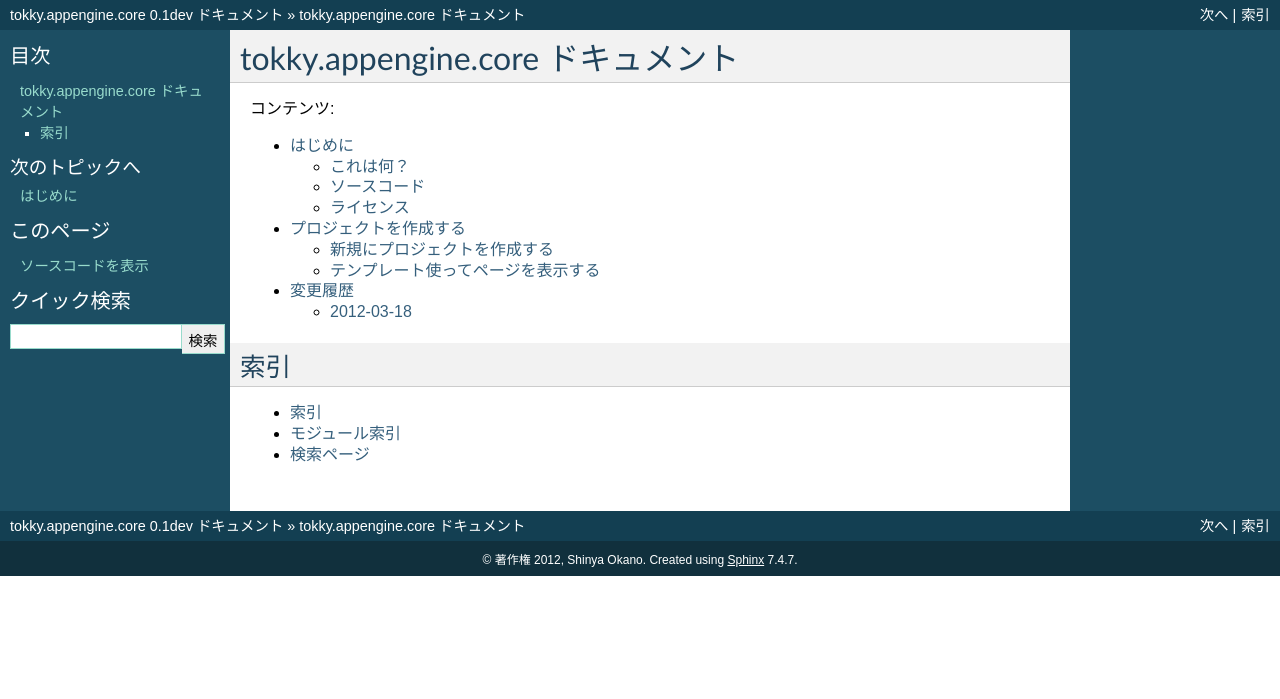
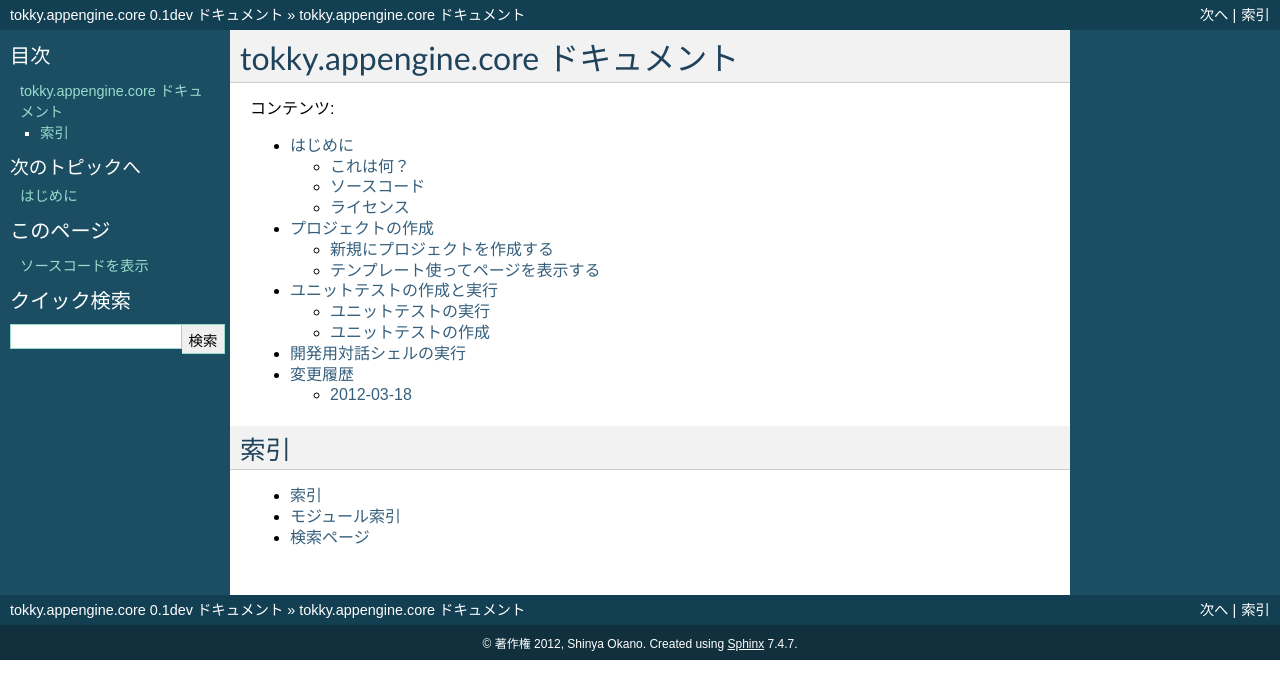
Before and after one commit to tokibito/tokky.appengine.core, a Sphinx documentation site: the page built from docs/ja/source/index.rst, in a window 1280 px wide. Shown: the top 699 px of the page. Built offline with Sphinx 7.4.7, drawn with Linux system fonts in a browser that asks for light colours; some of the changed lines change nothing that is shown.

Commit message:
ドキュメントを更新

```diff
--- a/docs/ja/source/index.rst
+++ b/docs/ja/source/index.rst
@@ -8,7 +8,9 @@
    :maxdepth: 2
 
    intro
-   application
+   new_project
+   unittest
+   shell
    changes
 
 索引
--- a/docs/ja/source/intro.rst
+++ b/docs/ja/source/intro.rst
@@ -14,7 +14,7 @@
 
 * 機能単位のURLルーティング
 * 設定によるアプリケーションの自動ロード
-* unittestの実行
+* ユニットテストの実行
 * Python2.7ランタイム用の設定
 
 .. _`GoogleAppEngine`: http://code.google.com/appengine/
--- a/docs/ja/source/application.rst
+++ b/docs/ja/source/new_project.rst
@@ -1,11 +1,11 @@
-======================
-プロジェクトを作成する
-======================
+==================
+プロジェクトの作成
+==================
 
 GAE用のプロジェクトを作成します。
 
 新規にプロジェクトを作成する
-================================
+============================
 
 新規プロジェクトの作成はnew_project_templateディレクトリをコピーして使用します。
 ここでは `engineapp` という名前のプロジェクトを作成するので、コピーしたディレクトリの名前を変更します。
@@ -14,7 +14,7 @@
 
 GAEの開発サーバを起動して、確認してみます。
 
-::
+.. code-block:: bash
 
    $ cd engineapp
    $ dev_appserver.py .
--- /dev/null
+++ b/docs/ja/source/shell.rst
@@ -0,0 +1,13 @@
+======================
+開発用対話シェルの実行
+======================
+
+ローカル環境で対話シェルを使用するためには、 ``shell.py`` スクリプトを実行します。IPythonにも対応しています。
+
+.. code-block:: bash
+
+   $ python shell.py
+
+.. note::
+
+   shell.pyスクリプトは、dev_appserverと同じデータベースファイルを使用するため、dev_appserverを起動した状態では対話シェル上でのデータの変更はdev_appserver側に反映されません。
--- /dev/null
+++ b/docs/ja/source/unittest.rst
@@ -0,0 +1,47 @@
+==========================
+ユニットテストの作成と実行
+==========================
+
+ユニットテストの実行
+====================
+
+ユニットテストを実行するためには ``unittests.py`` スクリプトを実行します。
+
+.. code-block:: bash
+
+   $ python unittests.py
+   test_ok (apps.warmup.tests.WarmupHandlerTest) ... ok
+
+   ----------------------------------------------------------------------
+   Ran 1 test in 0.610s
+
+   OK
+
+warmupアプリケーションには、 ``tests.py`` という名前のモジュールに ``unittests.HandlerTestCase`` クラスを継承したユニットテストが書かれています。HandlerTestCaseクラスは継承ツリーにunittestモジュールのTestCaseクラスを含んでいます。
+
+``unittests.py`` はTestCaseクラスを継承したユニットテストを見つけて実行します。
+
+また、引数にディレクトリパスを指定することで、任意のディレクトリ以下のテストのみを実行することができます。
+
+.. code-block:: bash
+
+   $ python unittests.py apps/warmup
+
+.. note::
+
+   tokky.appengine.core では、テスト対象のユニットテストを見つけるためにunittest2(Python2.7では標準モジュールのunittest)モジュールのdiscover関数を使用しています。
+
+ユニットテストの作成
+====================
+
+GAEのDatastoreやMemcacheなどのサービスを使用するテストは、 ``unittests`` モジュールのクラスを継承して実装します。
+
+TestbedTestCase
+---------------
+
+``unittest.TestCase`` クラスを継承しています。 ``setUp`` メソッド内でTestbed(``google.appengine.ext.testbed``)を有効にしています。
+
+HandlerTestCase
+---------------
+
+``TestBedTestCase`` クラスを継承しています。
```
